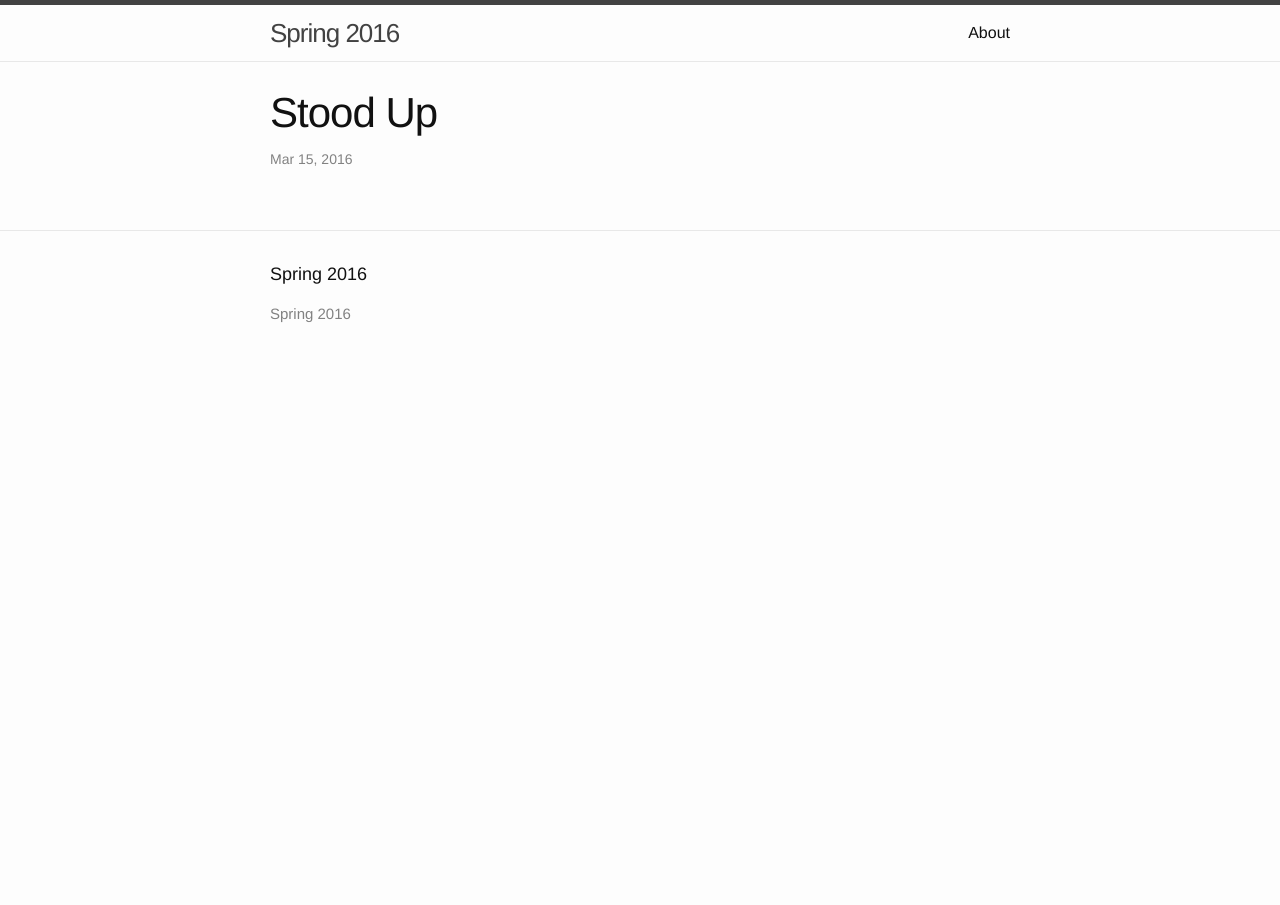
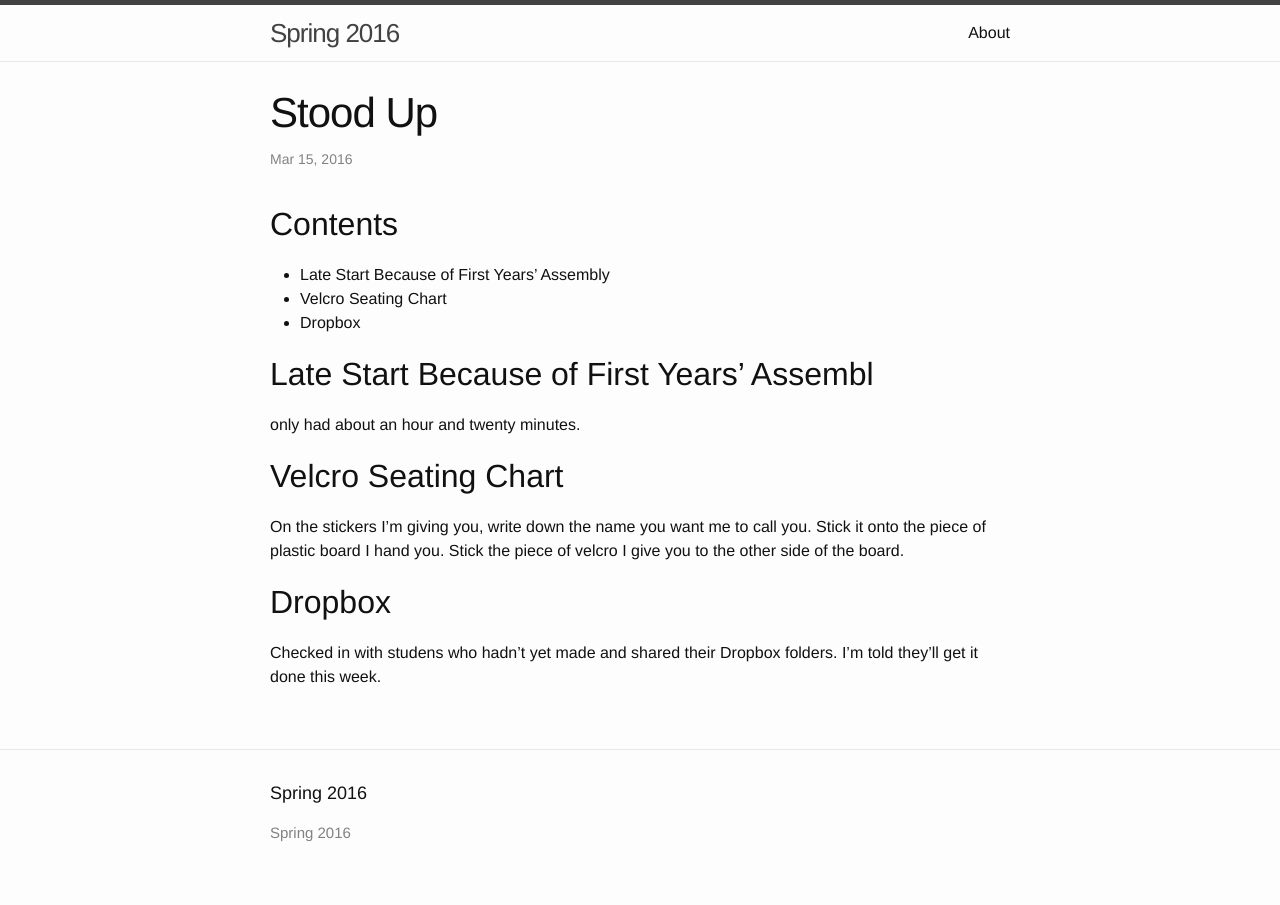
Before and after one commit to MrArgote/spring16, a Jekyll site: the page built from _posts/one/2016-03-15-stood-up.md, in a window 1280 px wide. Built offline with Jekyll 4.4.1, drawn with Linux system fonts in a browser that asks for light colours.

Commit message:
Added One, Day 4

```diff
--- a/_posts/one/2016-03-15-stood-up.md
+++ b/_posts/one/2016-03-15-stood-up.md
@@ -4,3 +4,23 @@ title: Stood Up
 class: 英一
 day: four
 ---
+
+## Contents
+- Late Start Because of First Years' Assembly
+- Velcro Seating Chart
+- Dropbox
+
+## Late Start Because of First Years' Assembl
+
+only had about an hour and twenty minutes.
+
+## Velcro Seating Chart
+
+On the stickers I'm giving you, write down the name you want me to call you.
+Stick it onto the piece of plastic board I hand you.
+Stick the piece of velcro I give you to the other side of the board.
+
+## Dropbox
+
+Checked in with studens who hadn't yet made and shared their Dropbox folders.
+I'm told they'll get it done this week.
```
